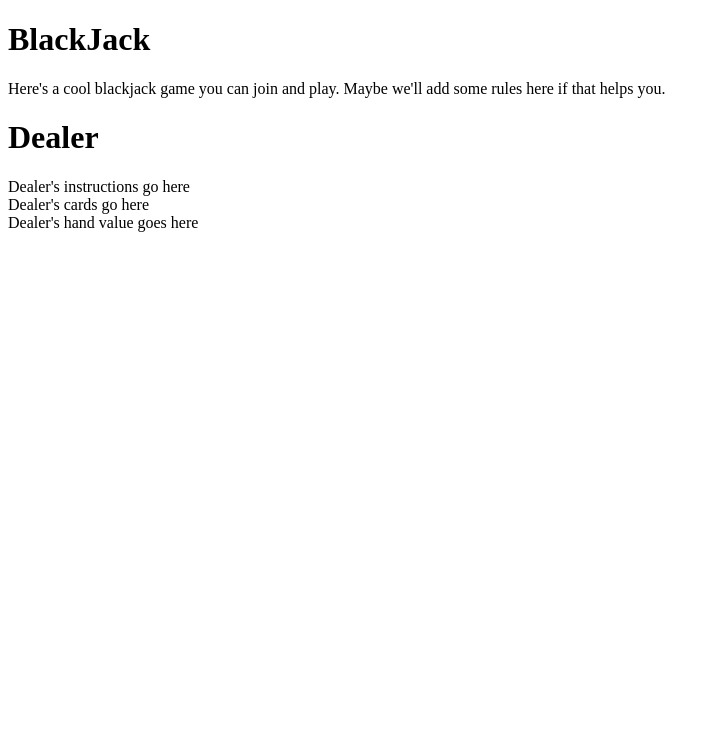
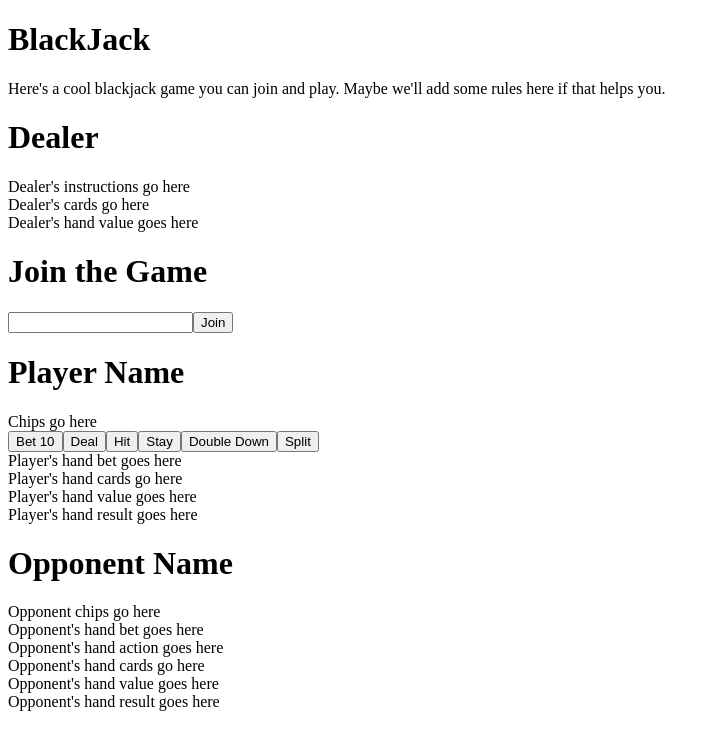
Before and after one commit to wtjoe/Casino-Night-Blackjack, a React app: page / in a window 1280 px wide. Shown: the top 750 px of the page, without its empty margins (0-720 px from the left). Built offline with nearby package versions, Linux system fonts and the light colour scheme; no server answers; the HTML template or start-up script is replaced by a standard one.

Commit message:
JoinForm, Player, and Opponent components

```diff
--- a/client/App.tsx
+++ b/client/App.tsx
@@ -1,18 +1,24 @@
 import React, { useEffect } from "react";
-import Socket from "./Socket";
-import GameHeader from "./GameHeader";
-import Dealer from "./Dealer";
+import Socket from "./components/Socket";
+import GameHeader from "./components/GameHeader";
+import Dealer from "./components/Dealer";
+import JoinForm from "./components/JoinForm";
+import Player from "./components/Player";
+import Opponent from "./components/Opponent";
 
 
 
 
 const App: React.FC = () => {
-  return <>
-    <Socket />
-    <GameHeader />
-    <Dealer />
-
-  </>
-};
+  return (
+    <>
+      <Socket />
+      <GameHeader />
+      <Dealer />
+      <JoinForm />
+      <Player />
+      <Opponent />
+    </>
+)};
 
 export default App;
--- a/client/GameHeader.tsx
+++ /dev/null
@@ -1,10 +0,0 @@
-import React from "react";
-
-const GameHeader: React.FC = () => {
-  return <>
-    <h1>BlackJack</h1>
-    <p>Here's a cool blackjack game you can join and play.  Maybe we'll add some rules here if that helps you.  </p>
-  </>;
-};
-
-export default GameHeader;
--- /dev/null
+++ b/client/components/GameHeader.tsx
@@ -0,0 +1,11 @@
+import React from "react";
+
+const GameHeader: React.FC = () => {
+  return (
+    <>
+        <h1>BlackJack</h1>
+        <p>Here's a cool blackjack game you can join and play.  Maybe we'll add some rules here if that helps you.  </p>
+    </>
+)};
+
+export default GameHeader;
--- /dev/null
+++ b/client/components/JoinForm.tsx
@@ -0,0 +1,26 @@
+import React, { useState } from 'react';
+
+// interface JoinFormProps {
+//   onJoin: (username: string) => void;
+// }
+
+const JoinForm: React.FC = () => {
+//   const [username, setUsername] = useState('');
+
+//   const handleSubmit = (event: React.FormEvent) => {
+//     event.preventDefault();
+//     onJoin(username);
+//   };
+
+  return (
+    <>
+    <h1>Join the Game</h1>
+    <form>
+    <input type="text"/>
+    <button type="submit">Join</button>
+    </form>
+  </>
+  );
+};
+
+export default JoinForm;
--- /dev/null
+++ b/client/components/Opponent.tsx
@@ -0,0 +1,29 @@
+import React from "react";
+
+const Opponent: React.FC = () => {
+  return <>
+    <h1>Opponent Name</h1>
+    <div>
+        Opponent chips go here
+    </div>
+    <div>
+        Opponent's hand bet goes here
+    </div>
+    <div>
+        Opponent's hand action goes here
+    </div>
+    <div>
+        Opponent's hand cards go here
+    </div>
+    <div>
+        Opponent's hand value goes here
+    </div>
+    <div>
+        Opponent's hand result goes here
+    </div>
+
+
+  </>;
+};
+
+export default Opponent;
--- /dev/null
+++ b/client/components/Player.tsx
@@ -0,0 +1,32 @@
+import React from "react";
+
+const Player: React.FC = () => {
+  return <>
+    <h1>Player Name</h1>
+    <div>
+        Chips go here
+    </div>
+    <button>Bet 10</button>
+    <button>Deal</button>
+    <button>Hit</button>
+    <button>Stay</button>
+    <button>Double Down</button>
+    <button>Split</button>
+    <div>
+        Player's hand bet goes here
+    </div>
+    <div>
+        Player's hand cards go here
+    </div>
+    <div>
+        Player's hand value goes here
+    </div>
+    <div>
+        Player's hand result goes here
+    </div>
+
+
+  </>;
+};
+
+export default Player;
```
Also changed, not shown: client/components/Dealer.tsx (renamed from client/Dealer.tsx), client/components/Socket.tsx (renamed from client/Socket.tsx), public/bundle.js.
